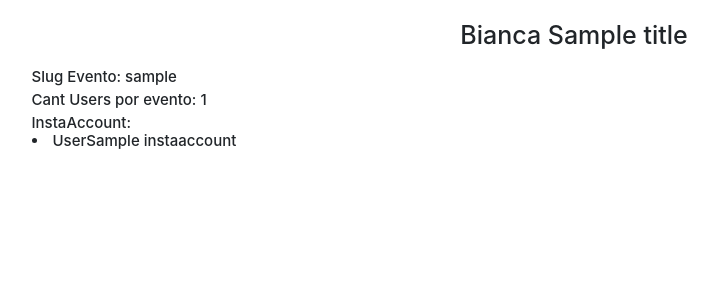
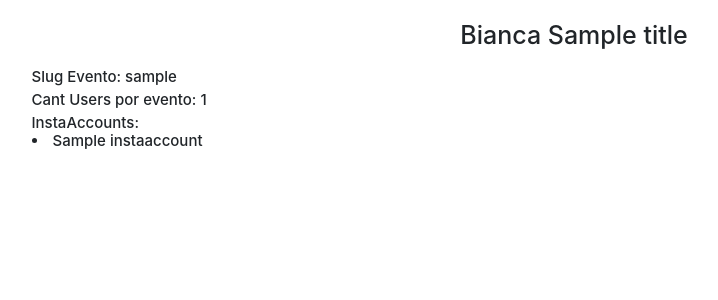
Before and after one commit to nicolasdeleon/BiancaColab, a Django app: template templates/users-to-be-accepted.html in a window 1280 px wide. Shown: the part 62-362 px from the top of the page, without its empty margins (66-784 px from the left). Run offline with Django 3.2, Linux system fonts and the light colour scheme; the template is opened without the code that fills it: most values are stand-ins (such as "Sample title", 1, 10 or a date in 2020); parts of the project's set-up code (start-up, migrations or seed data) failed here and were passed over; some libraries are stand-ins or nearby versions.

Commit message:
Mini cosa para que quede mas lindo

```diff
--- a/templates/users-to-be-accepted.html
+++ b/templates/users-to-be-accepted.html
@@ -8,10 +8,10 @@
         </li>
             <h4>Slug Evento: {{i.slug}}<h4/>
             <h4>Cant Users por evento: {{i.users.count}}</h4>
-            <h4>InstaAccount:
+            <h4>InstaAccounts:
             {% for j in i.users.all %}
                 <li>
-                    User{{ j.instaaccount }}<h4/>
+                    {{ j.instaaccount }}<h4/>
                 </li>
             {% endfor %}
         </li>
```
